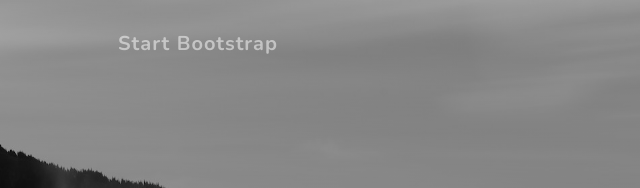
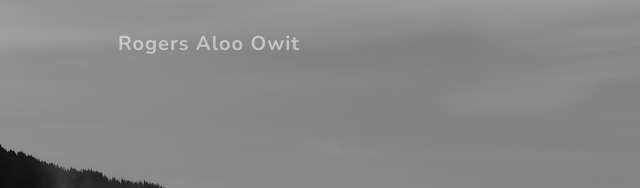
Before and after one commit to rogersaloo/example, a plain HTML site: page index.html in a window 1280 px wide. Shown: the top 188 px of the page, 0-640 px from the left. Drawn offline with nearby package versions, Linux system fonts and the light colour scheme.

Commit message:
chage title

```diff
--- a/index.html
+++ b/index.html
@@ -5,7 +5,7 @@
         <meta name="viewport" content="width=device-width, initial-scale=1, shrink-to-fit=no" />
         <meta name="description" content="" />
         <meta name="author" content="" />
-        <title>Rogers Aloo</title>
+        <title>Rogers Aloo </title>
         <link rel="icon" type="image/x-icon" href="assets/favicon.ico" />
         <!-- Font Awesome icons (free version)-->
         <script src="https://use.fontawesome.com/releases/v5.15.3/js/all.js" crossorigin="anonymous"></script>
@@ -19,7 +19,7 @@
         <!-- Navigation-->
         <nav class="navbar navbar-expand-lg navbar-light fixed-top" id="mainNav">
             <div class="container px-4 px-lg-5">
-                <a class="navbar-brand" href="#page-top">Start Bootstrap</a>
+                <a class="navbar-brand" href="#page-top">Rogers Aloo Owit</a>
                 <button class="navbar-toggler navbar-toggler-right" type="button" data-bs-toggle="collapse" data-bs-target="#navbarResponsive" aria-controls="navbarResponsive" aria-expanded="false" aria-label="Toggle navigation">
                     Menu
                     <i class="fas fa-bars"></i>
```
